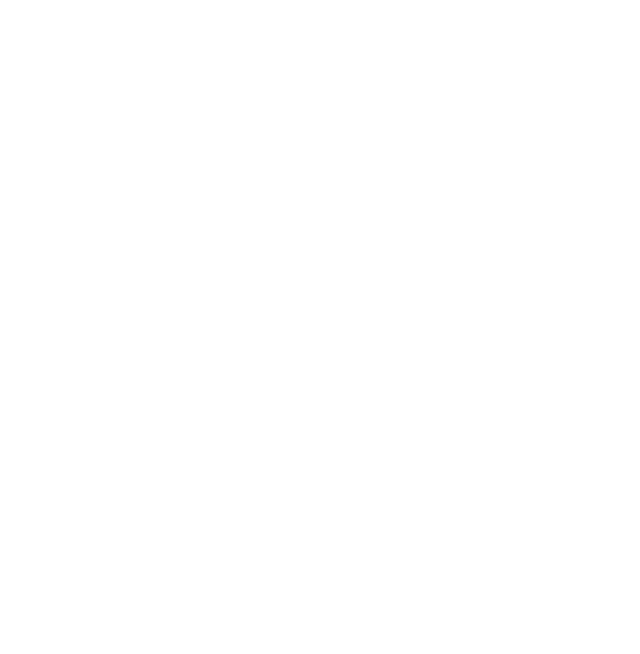
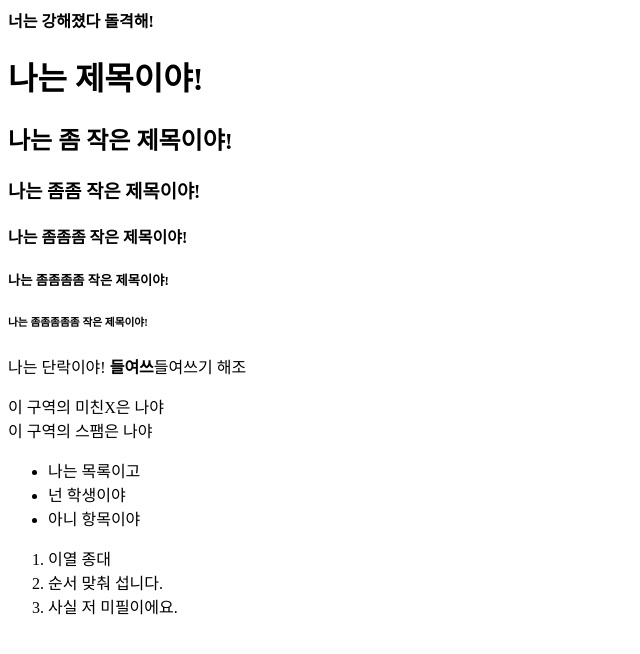
Before and after one commit to hrg921/CoinCodingPeople.2018.SummerLecture, a plain HTML site: page index.html in a window 1280 px wide. Shown: the whole page, without its empty margins (0-640 px from the left). Drawn offline with Linux system fonts and the light colour scheme.

Commit message:
page 2.1 - basic syntax, tag

```diff
--- a/index.html
+++ b/index.html
@@ -7,6 +7,25 @@
   <title>Document</title>
 </head>
 <body>
-
+  <strong>너는 강해졌다 돌격해!</strong>
+  <h1>나는 제목이야!</h1>
+  <h2>나는 좀 작은 제목이야!</h2>
+  <h3>나는 좀좀 작은 제목이야!</h3>
+  <h4>나는 좀좀좀 작은 제목이야!</h4>
+  <h5>나는 좀좀좀좀 작은 제목이야!</h5>
+  <h6>나는 좀좀좀좀좀 작은 제목이야!</h6>
+  <p>나는 단락이야! <strong>들여쓰</strong>들여쓰기 해조</p>
+  <div>이 구역의 미친X은 나야</div>
+  <div>이 구역의 <span>스팸</span>은 나야</div>
+  <ul>
+    <li>나는 목록이고</li>
+    <li>넌 학생이야</li>
+    <li>아니 항목이야</li>
+  </ul>
+  <ol>
+    <li>이열 종대</li>
+    <li>순서 맞춰 섭니다.</li>
+    <li>사실 저 미필이에요.</li>
+  </ol>
 </body>
 </html>
```
